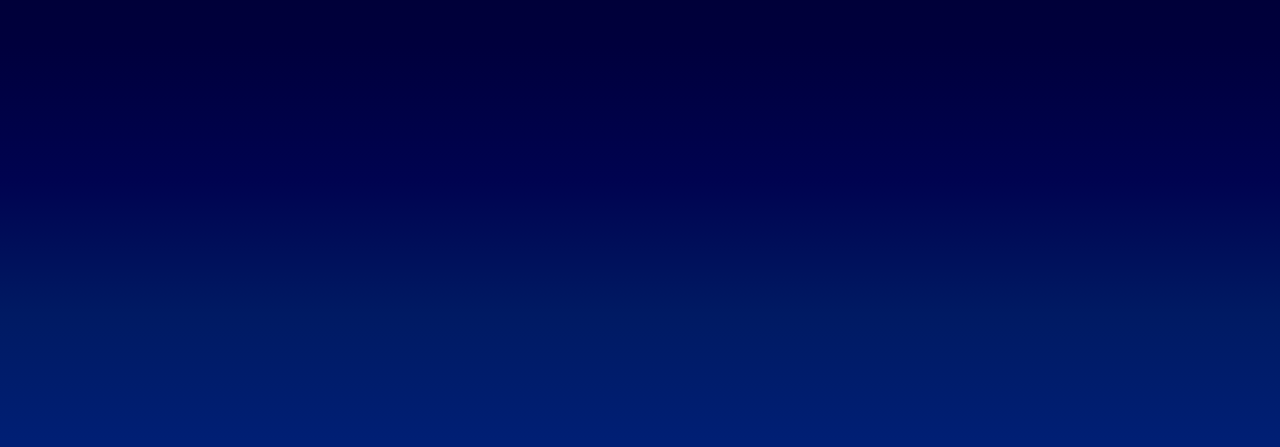
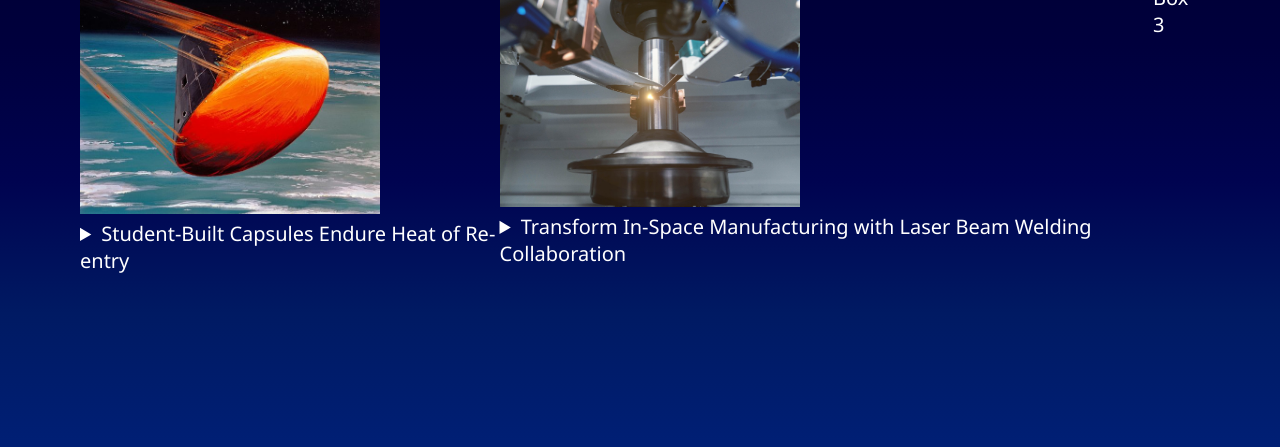
Before and after one commit to SimrahRuqiya/iste-project2, a plain HTML site: page index.html in a window 1280 px wide. Shown: the part 463-910 px from the top of the page. Drawn offline with Linux system fonts and the light colour scheme.

Commit message:
news added

```diff
--- a/Assets/CSS/style.css
+++ b/Assets/CSS/style.css
@@ -21,3 +21,8 @@ header{
     font-weight: bold;
 
 }
+
+#news {
+    display: flex;
+    justify-content: space-between;
+}
--- a/index.html
+++ b/index.html
@@ -40,7 +40,25 @@
         <p style="width: auto;">Welcome to <span style="font-weight: bold;">SpacePulse!</span> your one-stop destination in the voyage of understanding the giant expanse of the universe. We try to update you with elaborative information on planets, galaxies, stars, and other cosmic happenings. Whether it be about space, studies, or even an urge for details on the cosmos, we have got comprehensive guides, interestingly unknown facts, and latest discoveries. Get engrossed with the mystery of the universe and stay updated about everything in space. Come with us on a journey among the stars and let SpacePulse be your guide into the final frontier!</p>
         <br><br>
         <h2><b>Featured News!</b></h2>
-
+        <div id="news">
+            <div class="news-box">
+                <img src="Assets/Media/news1.jpeg" alt="Image" width="300">
+                <details>
+                    <summary>Student-Built Capsules Endure Heat of Re-entry</summary>
+                    <p style="width: 30%;">In July 2024, five student-built capsules withstood scorching heat while reentering Earth's atmosphere in a second Kentucky ReEntry Probe Experiment called KREPE2. The researchers are still processing the data derived from the KREPE2 experiments, but their findings could sharpen the features of heat shields that would protect the space crafts during their return to Earth.</p>
+                </details>
+            </div>
+            <div class="news-box">
+                <img src="Assets/Media/news2.jpeg" alt="Image" width="300">
+                <details>
+                    <summary>Transform In-Space Manufacturing with Laser Beam Welding Collaboration</summary>
+                    <p style="width: 30%;">As plans take shape for sending humans back to the Moon, and eventually on to Mars, this laser beam welding collaboration between NASA's Marshall Space Flight Center in Huntsville, Ala. and The Ohio State University in Columbus is poised to spur along in-space manufacturing.</p>
+                </details>
+            </div>
+            <div class="news-box">
+                Box 3
+            </div>
+        </div>
     </div>
 
 
@@ -56,3 +74,4 @@
 
 
 </body>
+</html>
```
Also changed, not shown: Assets/Media/news1.jpeg (added), Assets/Media/news2.jpeg (added), Assets/Media/news3.jpeg (added).
